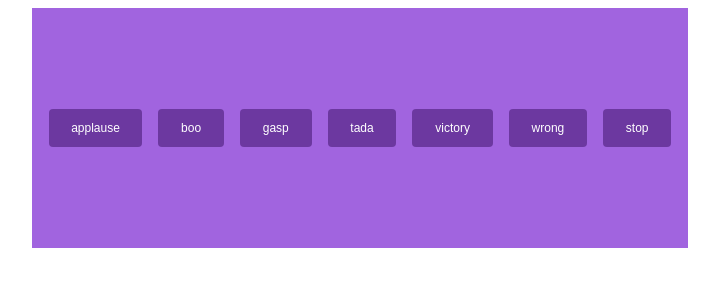
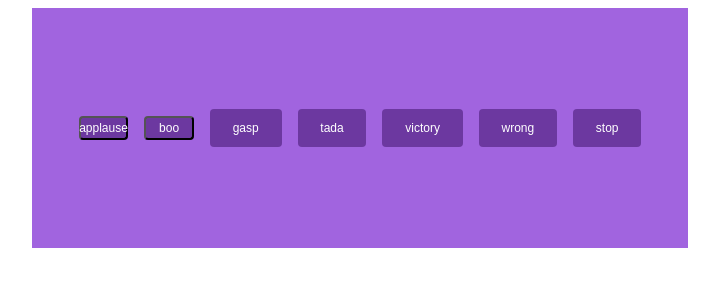
Before and after one commit to acciojob/Soundbar-jasbhatia, a website: page main.html in a window 1280 px wide. Shown: the whole page, without its empty margins (280-999 px from the left). Drawn offline with Linux system fonts and the light colour scheme.

Commit message:
created a submission

```diff
--- a/main.html
+++ b/main.html
@@ -8,8 +8,8 @@
 
 <body>
 	<div id='buttons'>
-	    <div  class='btn'>applause</div>
-		<div class='btn'>boo</div>
+	    <button  class='btn'>applause</button>
+		<button class='btn'>boo</button>
 		<div class='btn'>gasp</div>
 		<div class='btn'>tada</div>
 		<div class='btn'>victory</div>
--- a/styles.css
+++ b/styles.css
@@ -28,7 +28,8 @@ justify-content:center;
 	background-color:rgb(102,51,153,0.9);
 	color:white;
 	border-radius:4px;
-	font-size:12px
+	font-size:12px;
+	cursor:pointer;
 
 
 }
```
